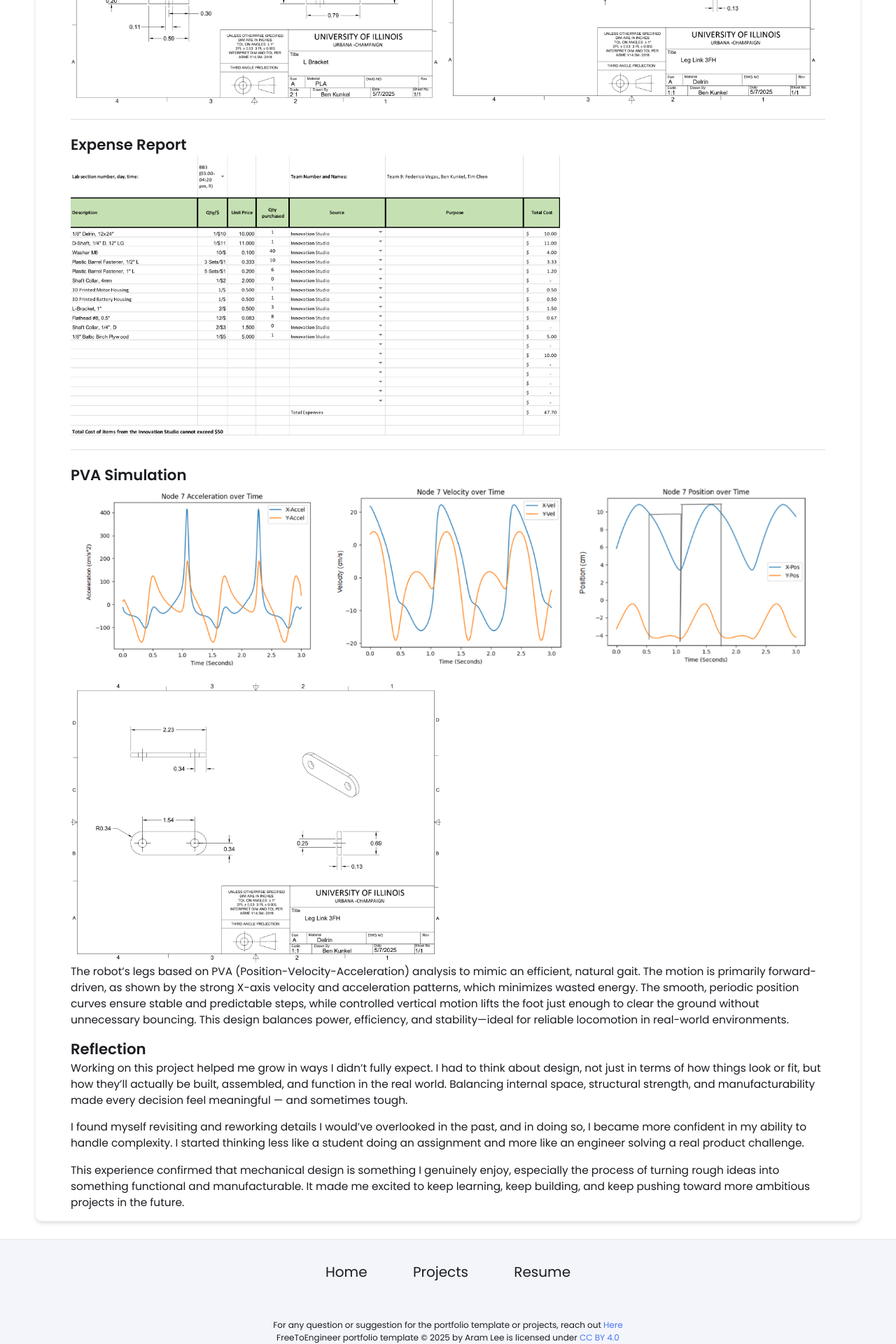
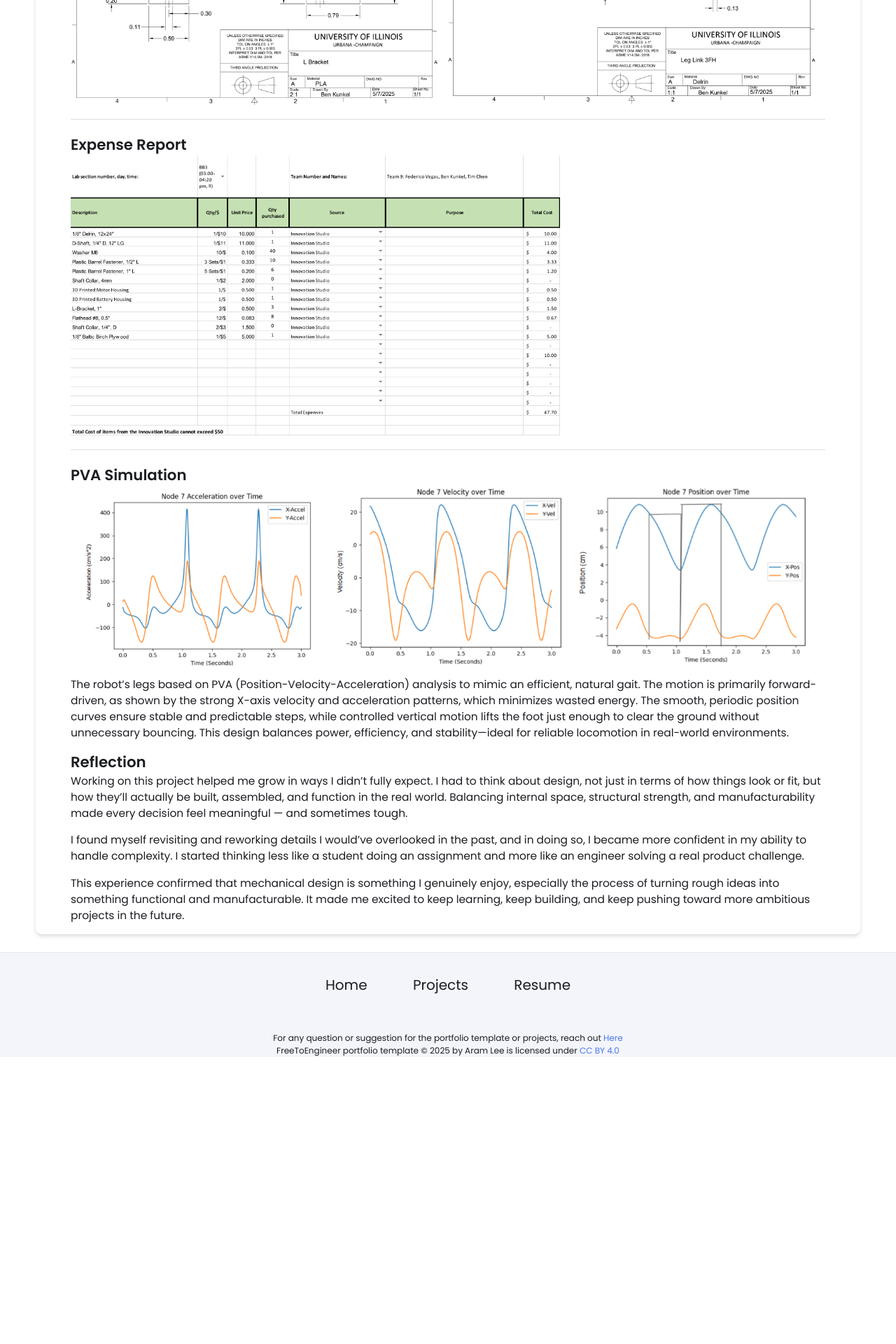
Before and after one commit to timchen863/timchen863.github.io, a Jekyll site: the page built from _projects/Hextech/index.md, in a window 1280 px wide. Shown: the part 1535-3455 px from the top of the page at 70% size. Built offline with Jekyll 4.4.1, drawn with Linux system fonts in a browser that asks for light colours; after the commit the page ends 3045 px from its top, so only the background shows below that.

Commit message:
Update index.md

```diff
--- a/_projects/Hextech/index.md
+++ b/_projects/Hextech/index.md
@@ -25,7 +25,7 @@ main-image: /hextechdemo.jpg
 {% include image-gallery.html images="Expense.png" height="400" %}
 ---
 ## PVA Simulation
-{% include image-gallery.html images="PVA.png, Legdrw.png" height="400" %}
+{% include image-gallery.html images="PVA.png" height="400" %}
 The robot’s legs based on PVA (Position-Velocity-Acceleration) analysis to mimic an efficient, natural gait. The motion is primarily forward-driven, as shown by the strong X-axis velocity and acceleration patterns, which minimizes wasted energy. The smooth, periodic position curves ensure stable and predictable steps, while controlled vertical motion lifts the foot just enough to clear the ground without unnecessary bouncing. This design balances power, efficiency, and stability—ideal for reliable locomotion in real-world environments.
 ## Reflection
 Working on this project helped me grow in ways I didn’t fully expect. I had to think about design, not just in terms of how things look or fit, but how they’ll actually be built, assembled, and function in the real world. Balancing internal space, structural strength, and manufacturability made every decision feel meaningful — and sometimes tough.
```
